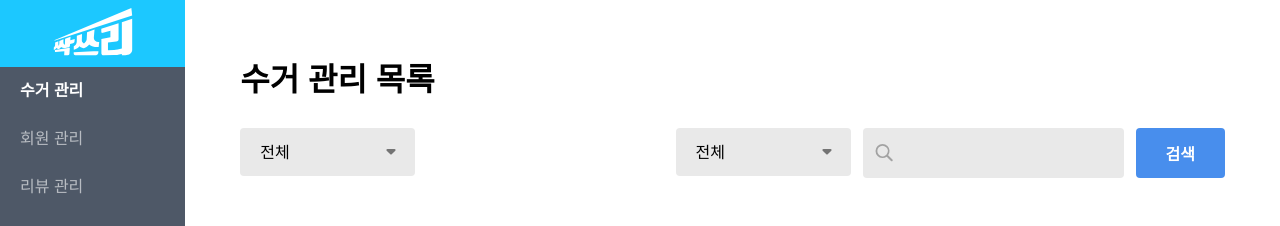
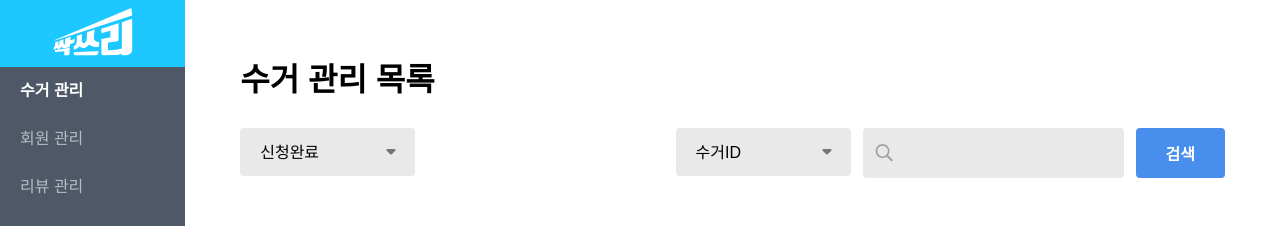
Before and after one commit to 2yoonsunny/ssak3-web, a Next.js app: page /product in a window 1280 px wide. Shown: the top 226 px of the page. Built offline with nearby package versions, Linux system fonts and the light colour scheme; a web font is replaced by a local one.

Commit message:
feat: 필터 및 검색 컴포넌트 구현

```diff
--- a/src/app/page.tsx
+++ b/src/app/page.tsx
@@ -1,5 +1,4 @@
 import React from 'react';
-// import Image from 'next/image'
 
 export default function Home() {
   return <div />;
--- a/src/app/product/page.tsx
+++ b/src/app/product/page.tsx
@@ -1,8 +1,16 @@
 import React from 'react';
+import commonStyles from '@/styles/Common.module.scss';
 import Sidebar from '@/components/Sidebar';
 import Filter from '@/components/Filter';
 import Search from '@/components/Search';
-import commonStyles from '../../styles/Common.module.scss';
+import { PRODUCT_STATUS } from '@/constants/status';
+import { OptionType } from '@/types/common';
+
+const FILTER_DATA: OptionType[] = [
+  { index: 0, name: '수거ID', value: 'productId' },
+  { index: 1, name: '회원이름', value: 'username' },
+  { index: 2, name: '회원이메일', value: 'email' },
+];
 
 export default function Product() {
   return (
@@ -11,8 +19,8 @@ export default function Product() {
       <div className={commonStyles.content}>
         <h1 className={commonStyles.header}>수거 관리 목록</h1>
         <div className={commonStyles.condition}>
-          <Filter />
-          <Search />
+          <Filter param='status' data={PRODUCT_STATUS} />
+          <Search filterData={FILTER_DATA} />
         </div>
       </div>
     </div>
--- a/src/components/Filter.tsx
+++ b/src/components/Filter.tsx
@@ -4,17 +4,22 @@ import React from 'react';
 import { usePathname, useSearchParams, useRouter } from 'next/navigation';
 import styles from './Filter.module.scss';
 import { makeQueryString } from '@/utils/querystring';
+import { OptionType } from '@/types/common';
 
-export default function Filter() {
-  const data = [{ value: 'all', label: '전체' }];
-  const params = 'status';
+type FilterProps = {
+  param: string;
+  data: OptionType[];
+  defaultIndex?: number;
+};
+
+export default function Filter({ param, data, defaultIndex = 0 }: FilterProps) {
   const pathname = usePathname();
   const searchParams = useSearchParams();
   const router = useRouter();
 
   const onChangeHandler = (e: React.ChangeEvent<HTMLSelectElement>) => {
     const newParams = makeQueryString({
-      params,
+      param,
       value: e.target.value,
       searchParams,
       pathname,
@@ -24,10 +29,13 @@ export default function Filter() {
 
   return (
     <div className={styles.filter}>
-      <select defaultValue='all' onChange={onChangeHandler}>
+      <select
+        defaultValue={data[defaultIndex].value}
+        onChange={onChangeHandler}
+      >
         {data.map((d) => (
           <option key={d.value} value={d.value}>
-            {d.label}
+            {d.name}
           </option>
         ))}
       </select>
--- a/src/components/Search.tsx
+++ b/src/components/Search.tsx
@@ -5,10 +5,14 @@ import { usePathname, useSearchParams, useRouter } from 'next/navigation';
 import styles from './Search.module.scss';
 import Filter from './Filter';
 import { makeQueryString } from '@/utils/querystring';
+import { OptionType } from '@/types/common';
 
-export default function Search() {
-  const showFilter = true;
-  const params = 'keyword';
+type SearchProps = {
+  filterData?: OptionType[];
+};
+
+export default function Search({ filterData }: SearchProps) {
+  const param = 'keyword';
   const [value, setValue] = useState<string>('');
   const pathname = usePathname();
   const searchParams = useSearchParams();
@@ -19,7 +23,7 @@ export default function Search() {
   };
   const onClickHandler = () => {
     const newParams = makeQueryString({
-      params,
+      param,
       value,
       searchParams,
       pathname,
@@ -29,7 +33,7 @@ export default function Search() {
 
   return (
     <div className={styles.search}>
-      {showFilter && <Filter />}
+      {filterData && <Filter param='property' data={filterData} />}
       <input type='text' onChange={onChangeHandler} />
       <button type='button' onClick={onClickHandler}>
         검색
--- a/src/components/Sidebar.tsx
+++ b/src/components/Sidebar.tsx
@@ -5,7 +5,7 @@ import { usePathname } from 'next/navigation';
 import Link from 'next/link';
 import Image from 'next/image';
 import styles from './Sidebar.module.scss';
-import { menu, MenuType } from '@/constants/menu';
+import { MENU, MenuType } from '@/constants/menu';
 
 export default function Sidebar() {
   const pathname = usePathname();
@@ -22,7 +22,7 @@ export default function Sidebar() {
         />
       </div>
       <ul className={styles.menu}>
-        {menu.map((data: MenuType) => (
+        {MENU.map((data: MenuType) => (
           <li
             key={data.index}
             className={pathname === data.path ? styles.active : ''}
--- a/src/constants/menu.ts
+++ b/src/constants/menu.ts
@@ -1,6 +1,6 @@
 export type MenuType = { index: number; name: string; path: string };
 
-export const menu: MenuType[] = [
+export const MENU: MenuType[] = [
   {
     index: 0,
     name: '수거 관리',
--- /dev/null
+++ b/src/constants/status.ts
@@ -0,0 +1,30 @@
+import { OptionType } from '@/types/common';
+
+export const PRODUCT_STATUS: OptionType[] = [
+  { index: 0, name: '신청완료', value: 'STEP_0' },
+  { index: 1, name: '키트배송중', value: 'STEP_1' },
+  { index: 2, name: '키트배송완료', value: 'STEP_2' },
+  { index: 3, name: '물건픽업중', value: 'STEP_3' },
+  { index: 4, name: '물건픽업완료', value: 'STEP_4' },
+  { index: 5, name: '물건검수중', value: 'STEP_5' },
+  { index: 6, name: '물건검수완료', value: 'STEP_6' },
+  { index: 7, name: '처리선택중', value: 'STEP_7' },
+  { index: 8, name: '처리선택완료', value: 'STEP_8' },
+  { index: 9, name: '정산완료', value: 'STEP_9' },
+];
+
+export const PRODUCT_ITEM_STATUS: OptionType[] = [
+  { index: 0, name: '대기중', value: 'STEP_0' },
+  { index: 1, name: '판매중', value: 'STEP_1' },
+  { index: 2, name: '폐기중', value: 'STEP_2' },
+  { index: 3, name: '회수중', value: 'STEP_3' },
+  { index: 4, name: '일반판매완료', value: 'STEP_4' },
+  { index: 5, name: '바로판매완료', value: 'STEP_5' },
+  { index: 6, name: '폐기완료', value: 'STEP_6' },
+  { index: 7, name: '회수완료', value: 'STEP_7' },
+];
+
+export const REVIEW_STATUS: OptionType[] = [
+  { index: 0, name: '게시', value: 'STEP_0' },
+  { index: 1, name: '숨김', value: 'STEP_1' },
+];
--- /dev/null
+++ b/src/types/common.ts
@@ -0,0 +1,5 @@
+export type OptionType = {
+  index: number;
+  name: string;
+  value: string;
+};
--- a/src/utils/querystring.ts
+++ b/src/utils/querystring.ts
@@ -1,14 +1,19 @@
 import { ReadonlyURLSearchParams } from 'next/navigation';
 
 type MakeQueryStringParams = {
-  params: string;
+  param: string;
   value: string;
   searchParams: ReadonlyURLSearchParams;
   pathname: string;
 };
 
-export function makeQueryString(props: MakeQueryStringParams): string {
-  const newParams = new URLSearchParams(props.searchParams);
-  newParams.set(props.params, props.value);
-  return `${props.pathname}?${newParams.toString()}`;
+export function makeQueryString({
+  param,
+  value,
+  searchParams,
+  pathname,
+}: MakeQueryStringParams): string {
+  const newParams = new URLSearchParams(searchParams);
+  newParams.set(param, value);
+  return `${pathname}?${newParams.toString()}`;
 }
```
Also changed, not shown: .eslintrc.json.
